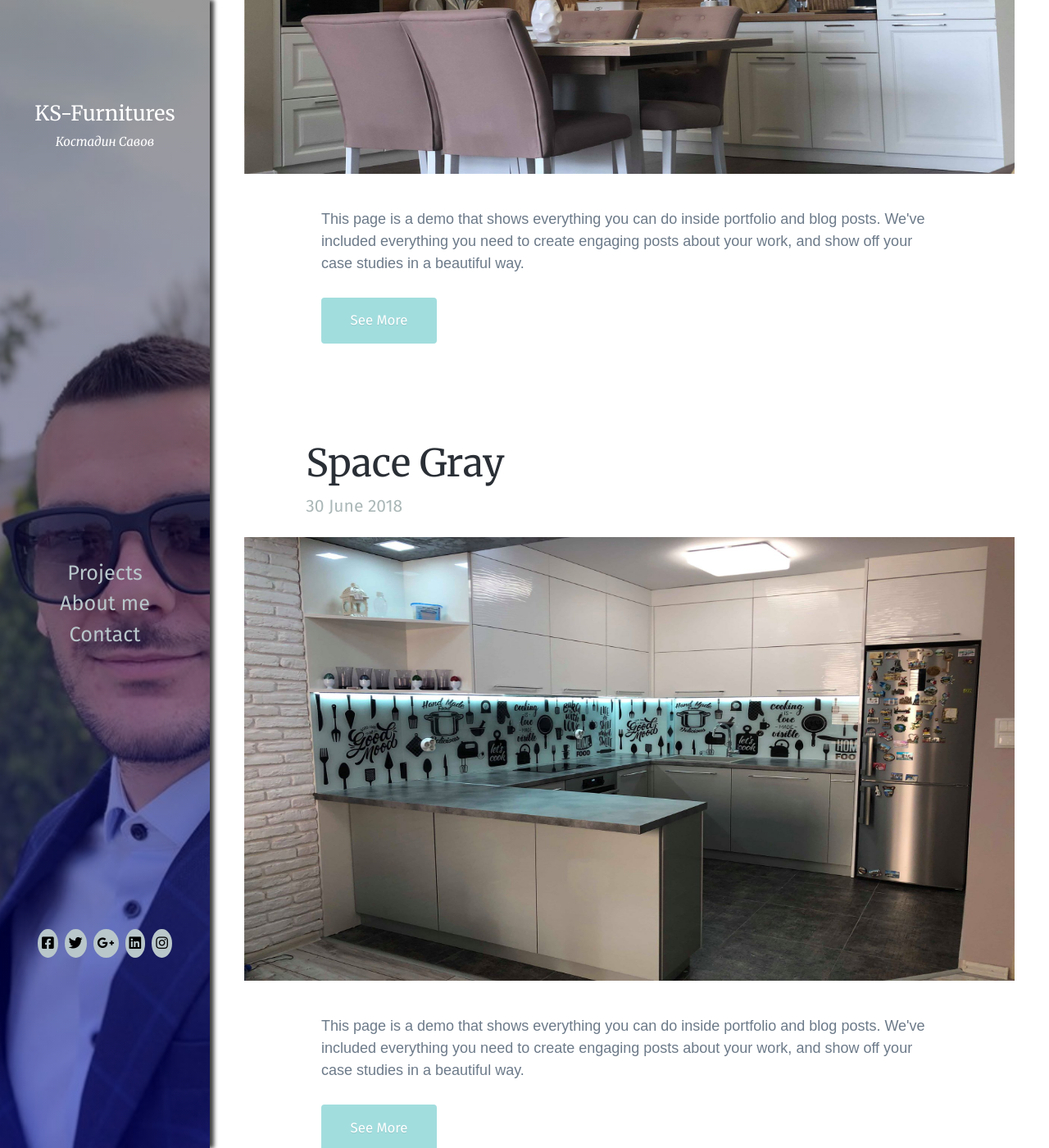
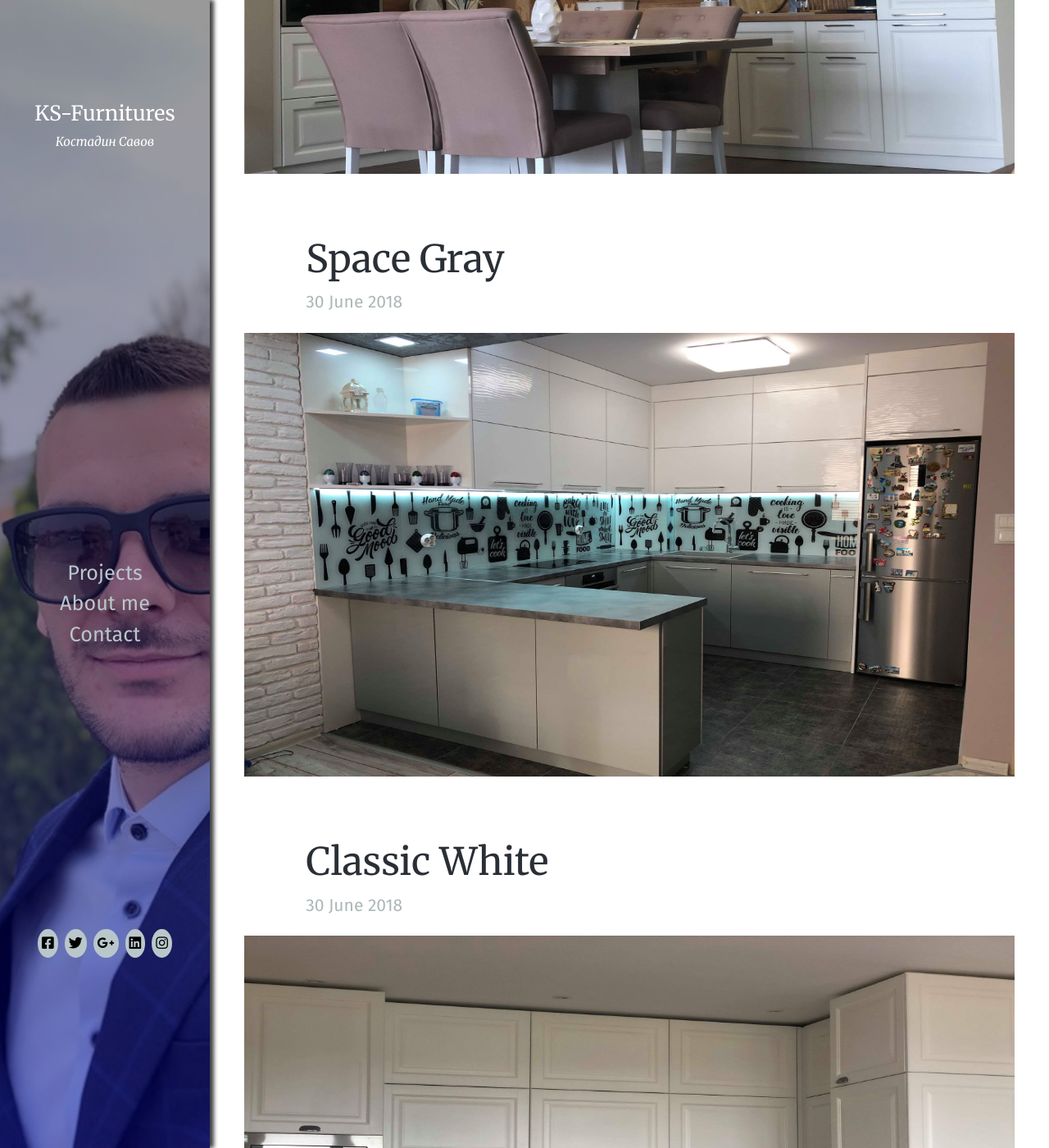
Before and after one commit to alenSavov/ks-furnitures, a Jekyll site: the page built from index.html, in a window 1280 px wide and 1400 px high, scrolled down 496 px. Shown: the whole window at 82% size. Built offline with Jekyll 4.4.1, drawn with Linux system fonts in a browser that asks for light colours; some web fonts are replaced; some of the changed text lies outside the part shown.

Commit message:
removed button for projects and added hover effects over main pictures

```diff
--- a/css/main.css
+++ b/css/main.css
@@ -1,4 +1,4 @@
-.site-main{
+.site-main {
     display: flex;
     flex-wrap: wrap;
     justify-content: center;
@@ -7,16 +7,66 @@
     padding: 3em 3em;
 }
 
-.main-content{
+.main-content {
     display: flex;
     flex: 0 0 100%;
     flex-wrap: wrap;
 }
 
-.content-wrapper{
+.content-wrapper {
     display: flex;
     flex-wrap: wrap;
     flex: 0 0 100%;
     justify-content: center;
     margin: 3em 0;
 }
+
+
+.article-image {
+    position: relative;
+    display: flex;
+    flex: 0 0 100%;
+    align-items: flex-end;
+    transition: .6s ease-out;
+}
+
+.article-image a {
+    display: flex;
+    flex: 0 0 100%;
+}
+
+
+
+.article-image:hover {
+    transform: translateY(15px);
+}
+
+.article-image:before {
+    opacity: 1;
+}
+
+.article-s {
+    display: flex;
+    width: 0px;
+    flex-wrap: wrap;
+    background: rgba(1, 1, 1, 0.45);
+    position: absolute;
+    top: 0;
+    justify-content: center;
+    align-items: center;
+    overflow: hidden;
+    height: 38.700em;
+    transition: 0.7s ease;
+    pointer-events: none;
+}
+
+.article-s h2{
+    color: white;
+    font-size: 50px;
+    border: 6px solid white;
+    padding: 10px 30px;
+}
+
+.article-image:hover .article-s{
+    width: 100%;
+}
--- a/index.html
+++ b/index.html
@@ -12,23 +12,13 @@
             <h2 class="article-title">White Dream</h2>
             <p class="article-date">30 June 2018</p>
         </header>
-        <div class="article-image first-article-image">
-            <img class="" src="images/white-dream.jpg" alt="White kitchen">
+        <div class="article-image">
+            <a href="{{site.baseurl}}/project-1"><img src="images/white-dream.jpg" alt="White kitchen"></a>
+            <div class="article-s">
+                <h2>White Dream - Click to see more</h2>
+            </div>
         </div>
 
-        <div class="content-wrapper">
-
-            <p class="article-content">This page is a demo that shows everything you can do inside portfolio and blog
-                posts.
-                We've included everything you need to create engaging posts about your work, and show off your case
-                studies
-                in a beautiful way.
-            </p>
-
-            <div class="article-button-wrapper">
-                <a href="{{site.baseurl}}/project-1" class="button button-primary ">See More</a>
-            </div>
-        </div>
     </article>
 
     <article class="article">
@@ -37,20 +27,12 @@
             <p class="article-date">30 June 2018</p>
         </header>
         <div class="article-image">
-            <img src="images/second-article-image.jpg" alt="White kitchen">
-        </div>
-        <div class="content-wrapper">
 
-            <p class="article-content">This page is a demo that shows everything you can do inside portfolio and blog
-                posts.
-                We've included everything you need to create engaging posts about your work, and show off your case
-                studies
-                in a beautiful way.
-            </p>
+            <a href="{{site.baseurl}}/project-2"><img src="images/second-article-image.jpg" alt="White kitchen"></a>
+            <div class="article-s">
+                <h2>Space Gray - Click to see more</h2>
+            </div>
 
-            <div class="article-button-wrapper">
-                <a href="{{site.baseurl}}/project-2" class="button button-primary ">See More</a>
-            </div>
         </div>
     </article>
 
@@ -60,20 +42,15 @@
             <p class="article-date">30 June 2018</p>
         </header>
         <div class="article-image">
-            <img src="images/Project-3/image-4.jpg" alt="White kitchen">
+
+            <a href="{{site.baseurl}}/project-3"><img src="images/Project-3/image-4.jpg" alt="White kitchen"></a>
+            <div class="article-s">
+                <h2>Classic White - Click to see more</h2>
+            </div>
+
         </div>
         <div class="content-wrapper">
 
-            <p class="article-content">This page is a demo that shows everything you can do inside portfolio and blog
-                posts.
-                We've included everything you need to create engaging posts about your work, and show off your case
-                studies
-                in a beautiful way.
-            </p>
-
-            <div class="article-button-wrapper">
-                <a href="{{site.baseurl}}/project-3" class="button button-primary ">See More</a>
-            </div>
         </div>
     </article>
 
@@ -83,21 +60,15 @@
             <p class="article-date">30 June 2018</p>
         </header>
         <div class="article-image">
-            <img src="images/Project-4/image1.jpg" alt="White kitchen">
+
+            <a href="{{site.baseurl}}/project-4"><img src="images/Project-4/image1.jpg" alt="White kitchen"></a>
+
+            <div class="article-s">
+                <h2>Classic White - Click to see more</h2>
+            </div>
+
         </div>
-        <div class="content-wrapper">
 
-            <p class="article-content">This page is a demo that shows everything you can do inside portfolio and blog
-                posts.
-                We've included everything you need to create engaging posts about your work, and show off your case
-                studies
-                in a beautiful way.
-            </p>
-
-            <div class="article-button-wrapper">
-                <a href="{{site.baseurl}}/project-4" class="button button-primary ">See More</a>
-            </div>
-        </div>
     </article>
 
 </div>
```
Also changed, not shown: Projects/project-1.html (+5 -4 lines).
